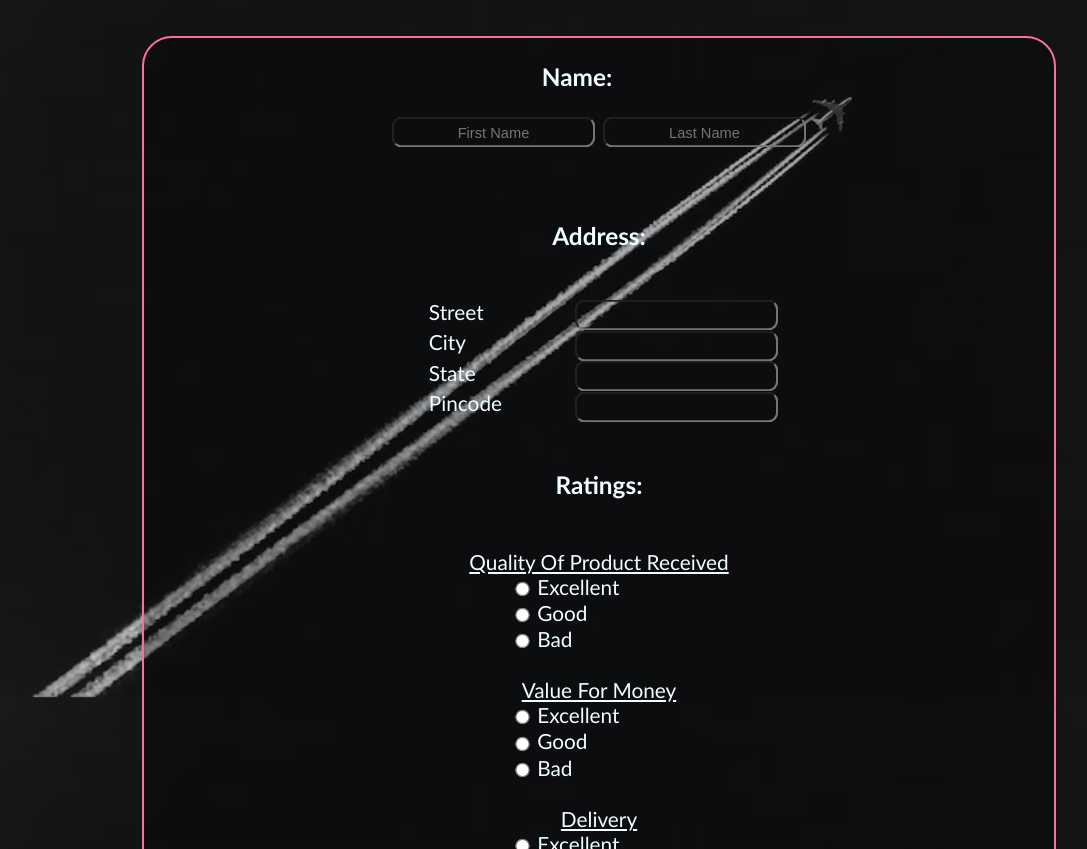
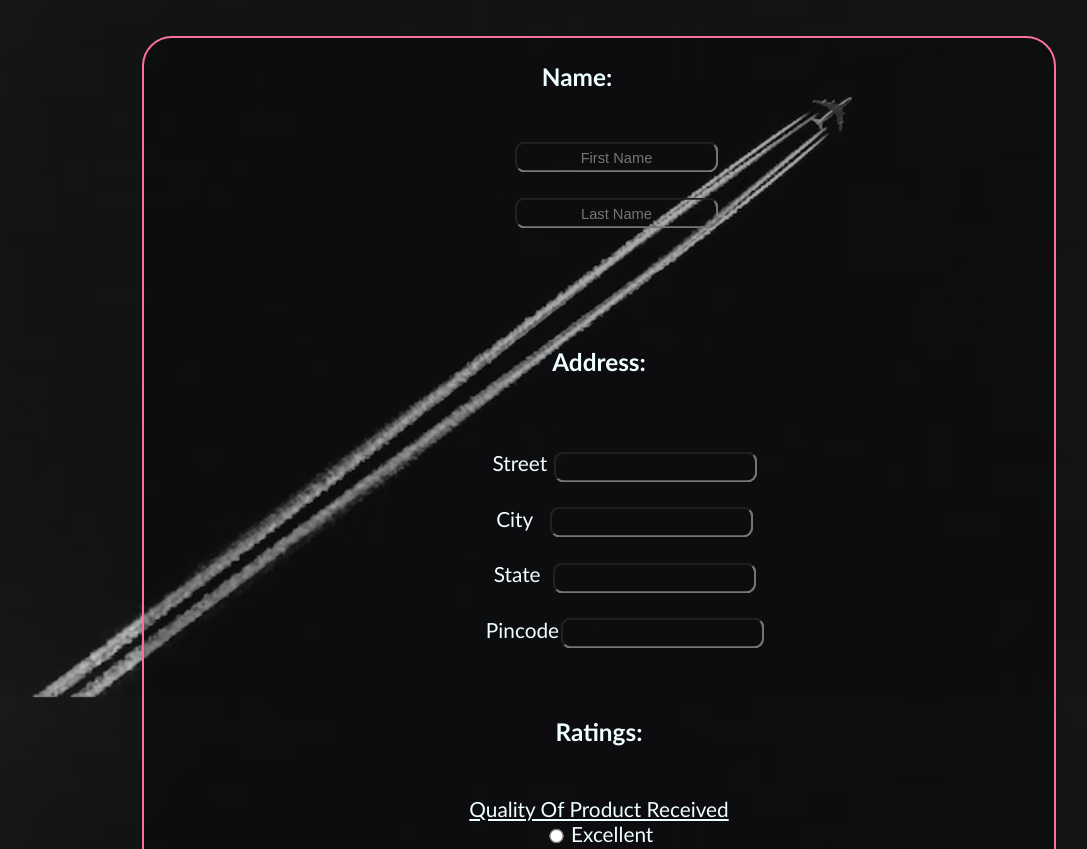
Before and after one commit to Singhrishabh1810/Survey, a plain HTML site: page index.html in a window 1280 px wide. Shown: the part 103-952 px from the top of the page, without its empty margins (41-1128 px from the left). Drawn offline with Linux system fonts and the light colour scheme.

Commit message:
Initial commit

```diff
--- a/index.html
+++ b/index.html
@@ -7,48 +7,47 @@
 </head>
 <body background="plane.avif">
    <center> <h1 style="color: aqua;">Survey</h1></center><form class="bor">
-    <div><label><h3>&nbsp; &nbsp;Name:</h3></label><br>
-    <input height="200%" class="in" placeholder="First Name" required>&nbsp; &nbsp; &nbsp;<input class="in" placeholder="Last Name" required>
+    <div><label><h3>&nbsp; &nbsp;Name:</h3><br>
+   <input height="200%" class="in" placeholder="First Name"required> <br><br>
+
+    <input class="in" placeholder="Last Name"  required>
     </div><br><br>
-
-    <div><h3>Address:</h3><br><label>Street</label>
-        <input class="in" required><br>
-        <label>City</label>
-        <input class="in" required><br>
-        <label>State</label>
-        <input class="in"  required><br>
-        <label>Pincode</label>
-        <input class="in"  required type="number"></div><br>
+<pre>
+    <div><h3>Address:</h3><br>
+        Street   <input class="in" name="Street" required><br>
+        City     <input class="in" name="City" required><br>
+        State    <input class="in" name="State" required><br>
+        Pincode  <input class="in" name="Pincode"  required type="number"></div></pre><br>
 
         <div><h3>Ratings:</h3><br><u>Quality Of Product Received</u><br>
             <input required type="radio" name="rating" id="r1">
-            <label for="r1">Excellent</label><br>
+            Excellent<br>
             <input required type="radio" name="rating" id="r2">
-            <label for="r2">Good</label><br>
+            Good<br>
             <input required type="radio" name="rating" id="r3">
-            <label for="r3">Bad</label><br><br></div>
+            Bad<br><br></div>
 
             <div><u>Value For Money</u><br>
                 <input required type="radio" name="rating1" id="r1">
-                <label for="r1">Excellent</label><br>
+                Excellent<br>
                 <input required type="radio" name="rating1" id="r2">
-                <label for="r1">Good</label><br>
+                Good<br>
                 <input required type="radio" name="rating1" id="r3">
-                <label for="r1">Bad</label><br><br></div>
+                Bad<br><br></div>
 
                 <div><u>Delivery</u><br>
                     <input required type="radio" name="rating2" id="r4">
-                    <label for="r4">Excellent</label><br>
+                    Excellent<br>
                     <input required type="radio" name="rating2" id="r5">
-                    <label for="r5">Good</label><br>
+                    Good<br>
                     <input required type="radio" name="rating2" id="r6">
-                    <label for="r6">Bad</label><br><br></div>
+                    Bad<br><br></div>
 
 
 
 
                     <button type="Submit">Submit</button>
-
+                </label>
     </form>
 </body>
 </html>
--- a/look.css
+++ b/look.css
@@ -53,6 +53,8 @@ input{
 color: azure;
 transform: scale(1.1);
 
+
+
 }
 ::placeholder{
     text-align: center;
@@ -61,7 +63,11 @@ transform: scale(1.1);
 input[type="radio"]{
     margin-top: -1px;
     vertical-align: middle;
+
 }
 h1{
     font-size: 350%;
 }
+pre{
+    font-family: 'Gill Sans', 'Gill Sans MT', Calibri, 'Trebuchet MS', sans-serif;
+}
```
